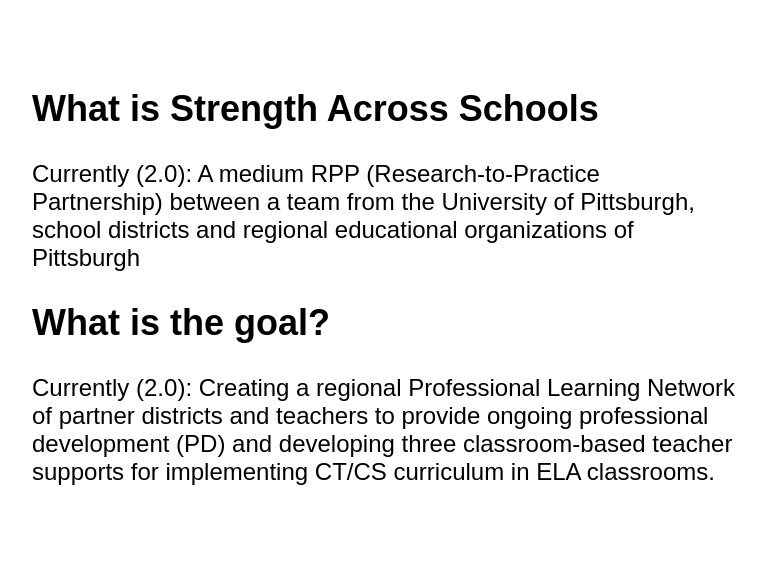
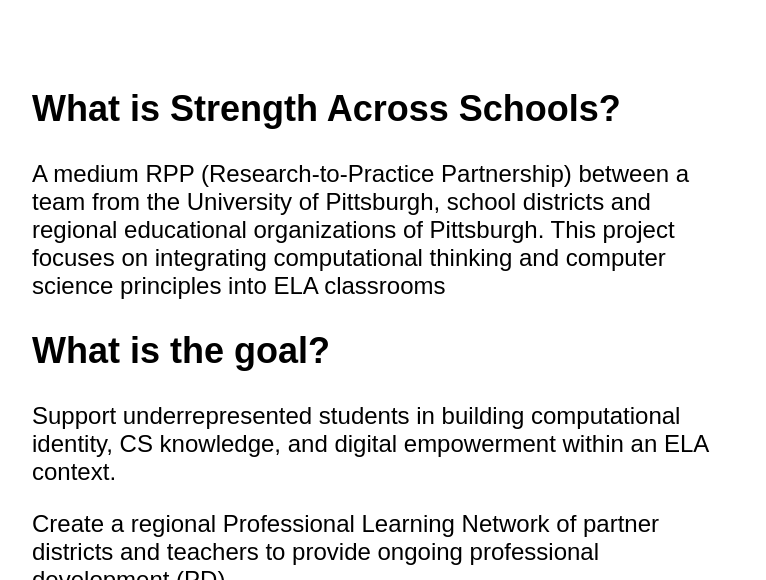
Before and after one commit to rwetherbee-pitt/SASOnePager, a plain HTML site: page index.html in a window 1280 px wide. Shown: the part 812-1392 px from the top of the page, without its empty margins (256-1022 px from the left). Drawn offline with Linux system fonts and the light colour scheme.

Commit message:
Add files via upload

```diff
--- a/index.html
+++ b/index.html
@@ -39,16 +39,20 @@ To replace this image, simply find and delete the hero.jpg file in the project f
 <!--We'll use this first textblock to do a little writing about home and community. These concepts have different meanings for all of us. It might be useful to imagine you are writing for someone far, far away...because your online audience is everywhere.-->
 <div class="text-block" style="text-align: left">
 <!--"Align text left/right/center using inline style properties. To improve accessibility, always left-align text longer than three lines.-->
-  <h2>What is Strength Across Schools </h2>
-    <p>Currently (2.0):
+  <h2>What is Strength Across Schools? </h2>
+    <p>
 
-A medium RPP (Research-to-Practice Partnership) between a team from the University of Pittsburgh, school districts and regional educational organizations of Pittsburgh </p>
+A medium RPP (Research-to-Practice Partnership) between a team from the University of Pittsburgh, school districts and regional educational organizations of Pittsburgh. This project focuses on integrating computational thinking and computer science principles into ELA classrooms  </p>
 
 
 <h2>What is the goal? </h2>
-    <p>Currently (2.0):
+    <p>
+Support underrepresented students in building computational identity, CS knowledge, and digital empowerment within an ELA context.   </p>
 
-Creating a regional Professional Learning Network of partner districts and teachers to provide ongoing professional development (PD) and developing three classroom-based teacher supports for implementing CT/CS curriculum in ELA classrooms.
+    <p>
+Create a regional Professional Learning Network of partner districts and teachers to provide ongoing professional development (PD)</p>
+
+    <p>Develop classroom-based teacher supports for implementing CT/CS curriculum in ELA classrooms.
 
 </p>
 </div>
@@ -66,7 +70,7 @@ Creating a regional Professional Learning Network of partner districts and teach
 <div class="text-block" style="text-align: left">
     <br>
   <h2>Links, Activities and Resources</h2>
-    <p>Below are the links and resources we will be talking about in today's session. Feel free to bookmark this link and return to it at any time. </p>
+    <p>Below are the links and resources we use during professional developments. Feel free to bookmark this link and return to it at any time. </p>
 </div>
 
 <!--Flexbox uses rows and column classes to create layouts that scale content across devices. The style.css page provides other attributes that will adjust the image depending on the size of screens. Add images to your project folder and make sure the file name/type matches in your code. Resize images to less than 600px in width. This will improve load time accessibility. Don't forget to add alt="text"-->
```
